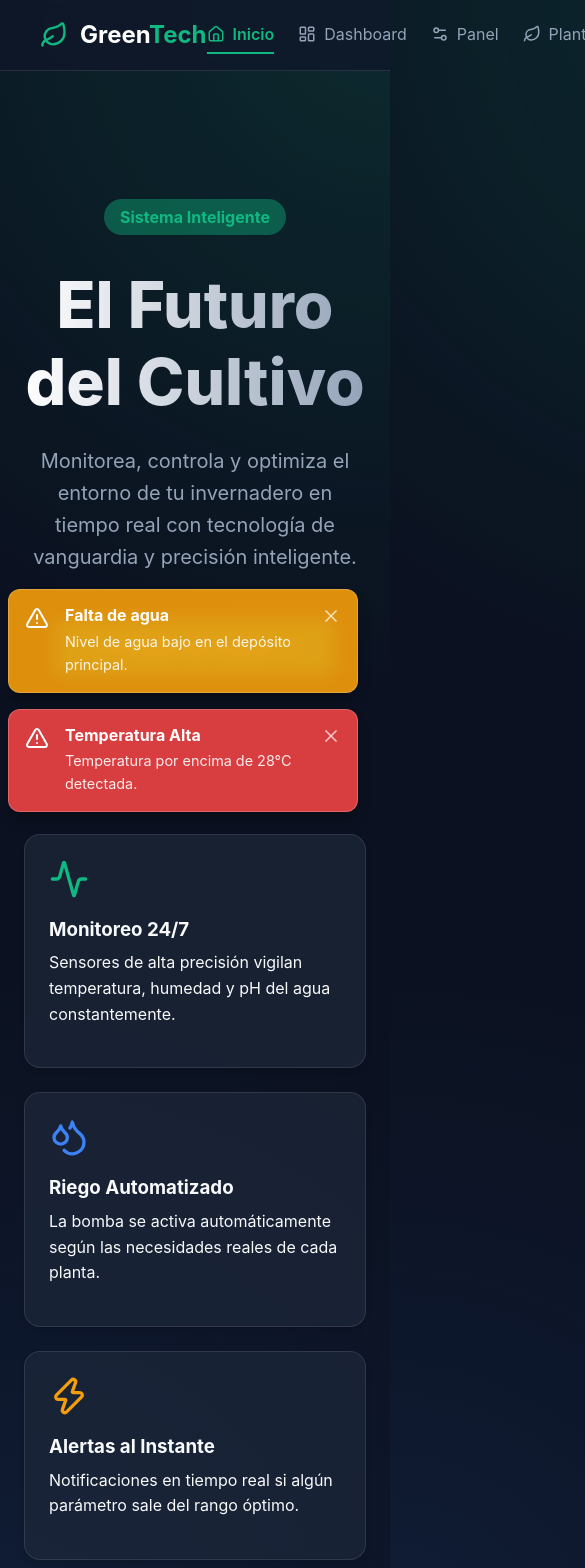
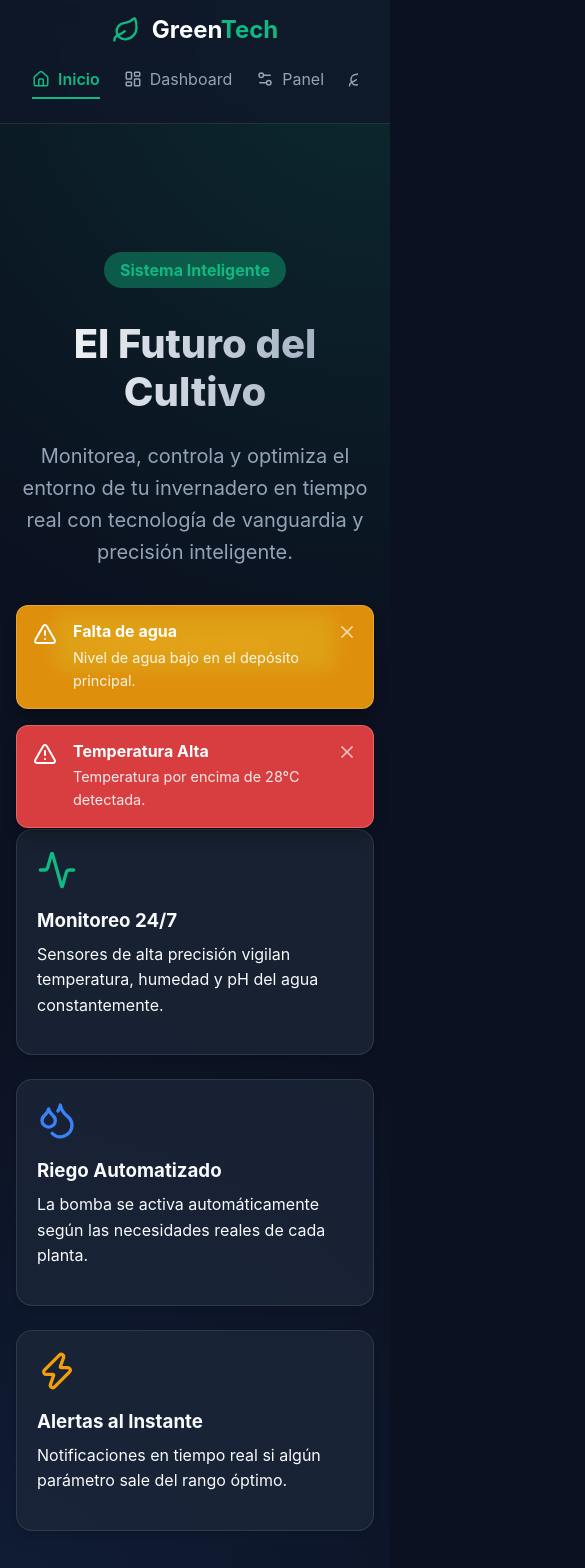
Before and after one commit to dev-brian/green-tech, a React (Vite) app: page / in a window 390 px wide. Shown: the top 1568 px of the page, 585 px wide, since content can reach past the window. Built offline with nearby package versions, Linux system fonts and the light colour scheme.

Commit message:
inicia adaptación responsiva en componentes y páginas principales

```diff
--- a/src/components/AlertSystem.tsx
+++ b/src/components/AlertSystem.tsx
@@ -14,7 +14,7 @@ export default function AlertSystem() {
   if (alerts.length === 0) return null;
 
   return (
-    <div style={{ position: 'fixed', bottom: '2rem', right: '2rem', zIndex: 100, display: 'flex', flexDirection: 'column', gap: '1rem', width: '350px' }}>
+    <div className="alert-container" style={{ position: 'fixed', bottom: '2rem', right: '2rem', zIndex: 100, display: 'flex', flexDirection: 'column', gap: '1rem' }}>
       {alerts.map(alert => (
         <div key={alert.id} className="animate-fade-in" style={{
           background: alert.type === 'danger' ? 'rgba(239, 68, 68, 0.9)' : 'rgba(245, 158, 11, 0.9)',
--- a/src/components/Navigation.tsx
+++ b/src/components/Navigation.tsx
@@ -21,13 +21,13 @@ export default function Navigation() {
       top: 0,
       zIndex: 50
     }}>
-      <div className="container flex justify-between items-center">
+      <div className="container flex justify-between items-center nav-header">
         <div className="flex items-center" style={{ gap: '0.75rem' }}>
           <Leaf className="text-green" size={28} />
           <h1 style={{ margin: 0, fontSize: '1.5rem', color: '#fff' }}>Green<span className="text-green">Tech</span></h1>
         </div>
 
-        <div className="flex" style={{ gap: '1.5rem' }}>
+        <div className="flex nav-links" style={{ gap: '1.5rem' }}>
           {navItems.map((item) => {
             const Icon = item.icon;
             const isActive = location.pathname === item.path;
--- a/src/index.css
+++ b/src/index.css
@@ -131,6 +131,18 @@ p {
   gap: 1.5rem;
 }
 
+.grid-cards {
+  grid-template-columns: repeat(auto-fit, minmax(280px, 1fr));
+}
+
+.grid-metrics {
+  grid-template-columns: repeat(auto-fit, minmax(140px, 1fr));
+}
+
+.grid-charts {
+  grid-template-columns: 1fr;
+}
+
 .flex {
   display: flex;
 }
@@ -158,6 +170,7 @@ p {
   display: inline-block;
   width: 50px;
   height: 28px;
+  flex-shrink: 0;
 }
 
 .switch input {
@@ -231,3 +244,66 @@ input[type=range]::-webkit-slider-runnable-track {
 .animate-fade-in {
   animation: fadeIn 0.5s ease forwards;
 }
+
+/* Responsive Styles */
+@media (max-width: 768px) {
+  .container {
+    padding: 0 1rem;
+  }
+
+  .flex-col-mobile {
+    flex-direction: column !important;
+    align-items: stretch !important;
+    gap: 1rem !important;
+  }
+
+  .flex-col-mobile > .switch-container {
+    display: flex;
+    justify-content: space-between;
+    width: 100%;
+  }
+
+  .nav-header {
+    flex-direction: column;
+    gap: 1rem;
+  }
+
+  .nav-links {
+    width: 100%;
+    justify-content: space-around;
+    overflow-x: auto;
+    padding-bottom: 0.5rem;
+  }
+
+  .alert-container {
+    width: calc(100% - 2rem) !important;
+    right: 1rem !important;
+    bottom: 1rem !important;
+  }
+
+  h1.hero-title {
+    font-size: 2.5rem !important;
+  }
+
+  h2 {
+    font-size: 1.5rem !important;
+  }
+
+  .glass-panel {
+    padding: 1.25rem;
+  }
+
+  .grid-metrics {
+    grid-template-columns: repeat(2, 1fr);
+  }
+}
+
+@media (min-width: 769px) and (max-width: 1024px) {
+  h1.hero-title {
+    font-size: 3rem !important;
+  }
+
+  .grid-cards {
+    grid-template-columns: repeat(2, 1fr);
+  }
+}
--- a/src/pages/ControlPanel.tsx
+++ b/src/pages/ControlPanel.tsx
@@ -14,7 +14,7 @@ export default function ControlPanel() {
 
   return (
     <div className="container animate-fade-in">
-      <div className="flex justify-between items-center" style={{ marginBottom: '2rem' }}>
+      <div className="flex justify-between items-center flex-col-mobile" style={{ marginBottom: '2rem' }}>
         <h2>Panel de Control</h2>
         <div className="flex items-center" style={{ gap: '1rem' }}>
           <span className="text-muted">Modo Manual</span>
@@ -26,7 +26,7 @@ export default function ControlPanel() {
         </div>
       </div>
 
-      <div className="grid" style={{ gridTemplateColumns: 'repeat(auto-fit, minmax(300px, 1fr))', gap: '2rem' }}>
+      <div className="grid grid-cards" style={{ gap: '2rem' }}>
         {/* Manual Overrides */}
         <div className="glass-panel" style={{ opacity: isAutoMode ? 0.6 : 1, transition: 'opacity 0.3s' }}>
           <h3 className="flex items-center" style={{ gap: '0.5rem', marginBottom: '1.5rem' }}>
--- a/src/pages/Dashboard.tsx
+++ b/src/pages/Dashboard.tsx
@@ -22,7 +22,7 @@ export default function Dashboard() {
 
   return (
     <div className="container animate-fade-in">
-      <div className="flex justify-between items-center" style={{ marginBottom: '2rem' }}>
+      <div className="flex justify-between items-center flex-col-mobile" style={{ marginBottom: '2rem' }}>
         <h2>Dashboard - Estado Actual</h2>
         <div className="glass-panel" style={{ padding: '0.5rem 1rem', display: 'flex', gap: '0.5rem', alignItems: 'center' }}>
           <span style={{ width: 10, height: 10, borderRadius: '50%', backgroundColor: 'var(--accent-green)', boxShadow: '0 0 10px var(--accent-green)' }}></span>
@@ -31,7 +31,7 @@ export default function Dashboard() {
       </div>
 
       {/* Metrics Cards */}
-      <div className="grid" style={{ gridTemplateColumns: 'repeat(auto-fit, minmax(200px, 1fr))', marginBottom: '2rem' }}>
+      <div className="grid grid-metrics" style={{ marginBottom: '2rem' }}>
         <div className="glass-panel text-center">
           <Thermometer size={32} className="text-amber" style={{ margin: '0 auto 0.5rem' }} />
           <p className="text-muted" style={{ marginBottom: '0.5rem' }}>Temperatura</p>
@@ -64,7 +64,7 @@ export default function Dashboard() {
       </div>
 
       {/* Charts Section */}
-      <div className="grid" style={{ gridTemplateColumns: '1fr', gap: '2rem' }}>
+      <div className="grid grid-charts">
         <div className="glass-panel">
           <h3 style={{ marginBottom: '1.5rem' }}>Histórico de Temperatura y Humedad</h3>
           <div style={{ width: '100%', height: 300 }}>
--- a/src/pages/Landing.tsx
+++ b/src/pages/Landing.tsx
@@ -9,7 +9,7 @@ export default function Landing() {
         <div style={{ display: 'inline-block', padding: '0.5rem 1rem', background: 'var(--accent-green-glow)', borderRadius: '999px', color: 'var(--accent-green)', fontWeight: 'bold', marginBottom: '2rem' }}>
           Sistema Inteligente
         </div>
-        <h1 style={{ fontSize: '4rem', fontWeight: 800, marginBottom: '1.5rem', background: 'linear-gradient(to right, #fff, #94a3b8)', WebkitBackgroundClip: 'text', WebkitTextFillColor: 'transparent' }}>
+        <h1 className="hero-title" style={{ fontSize: '4rem', fontWeight: 800, marginBottom: '1.5rem', background: 'linear-gradient(to right, #fff, #94a3b8)', WebkitBackgroundClip: 'text', WebkitTextFillColor: 'transparent' }}>
           El Futuro del Cultivo
         </h1>
         <p style={{ fontSize: '1.25rem', color: 'var(--text-muted)', maxWidth: '600px', marginBottom: '3rem' }}>
@@ -21,7 +21,7 @@ export default function Landing() {
       </section>
 
       {/* Features Grid */}
-      <section className="grid" style={{ gridTemplateColumns: 'repeat(auto-fit, minmax(300px, 1fr))', padding: '4rem 0' }}>
+      <section className="grid grid-cards" style={{ padding: '4rem 0' }}>
         <div className="glass-panel">
           <Activity size={40} className="text-green" style={{ marginBottom: '1rem' }} />
           <h3>Monitoreo 24/7</h3>
--- a/src/pages/PlantManagement.tsx
+++ b/src/pages/PlantManagement.tsx
@@ -27,7 +27,7 @@ const plants = [
 export default function PlantManagement() {
   return (
     <div className="container animate-fade-in">
-      <div className="flex justify-between items-center" style={{ marginBottom: '2rem' }}>
+      <div className="flex justify-between items-center flex-col-mobile" style={{ marginBottom: '2rem' }}>
         <div>
           <h2>Gestión de Plantas</h2>
           <p className="text-muted" style={{ margin: 0 }}>Administra los perfiles de cultivo del sistema inteligente.</p>
@@ -37,7 +37,7 @@ export default function PlantManagement() {
         </button>
       </div>
 
-      <div className="grid" style={{ gridTemplateColumns: 'repeat(auto-fit, minmax(300px, 1fr))', gap: '2rem' }}>
+      <div className="grid grid-cards" style={{ gap: '2rem' }}>
         {plants.map(plant => (
           <div key={plant.id} className="glass-panel" style={{ border: plant.active ? '1px solid var(--accent-green)' : '1px solid var(--panel-border)', position: 'relative' }}>
             {plant.active && (
```
